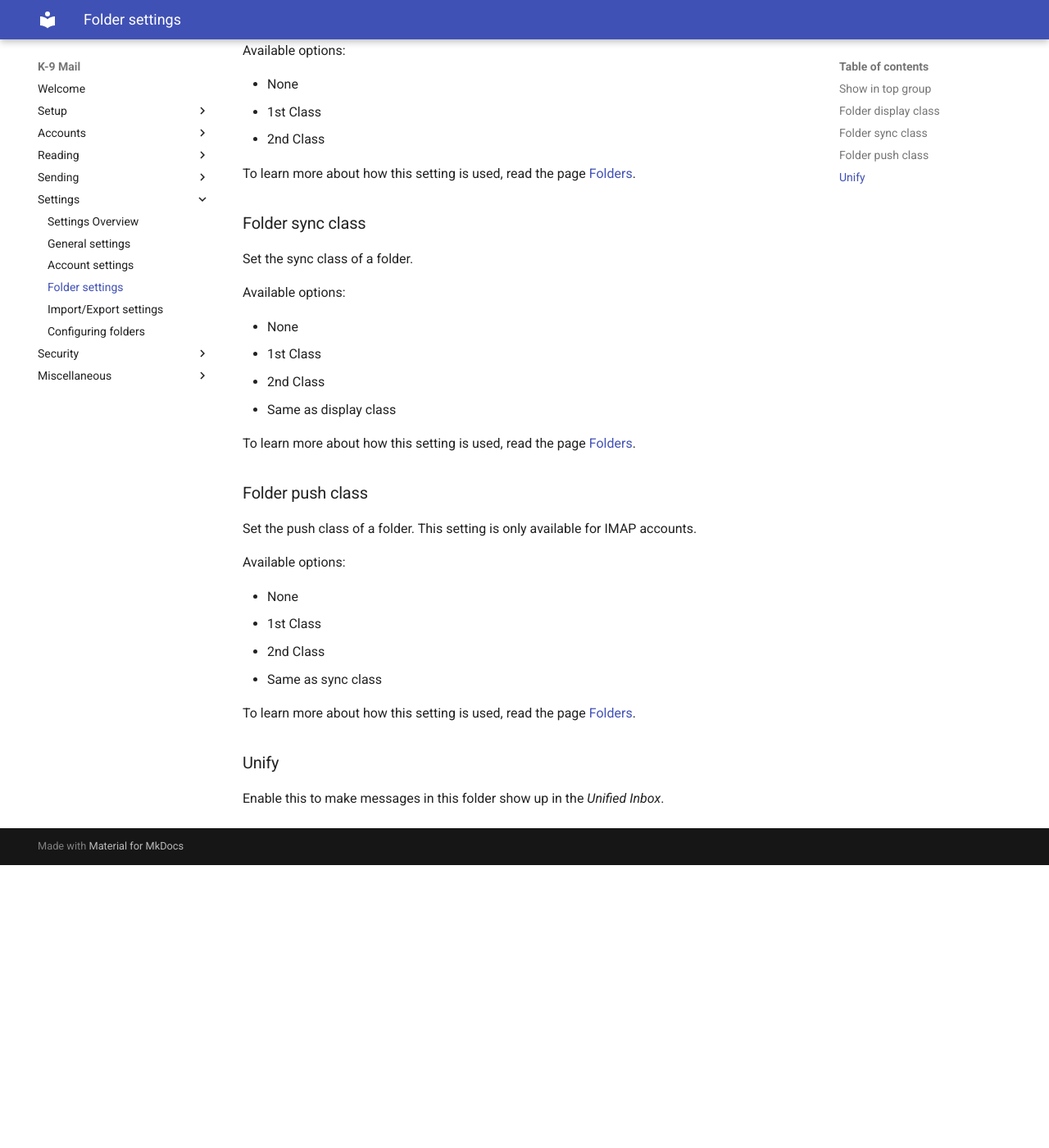
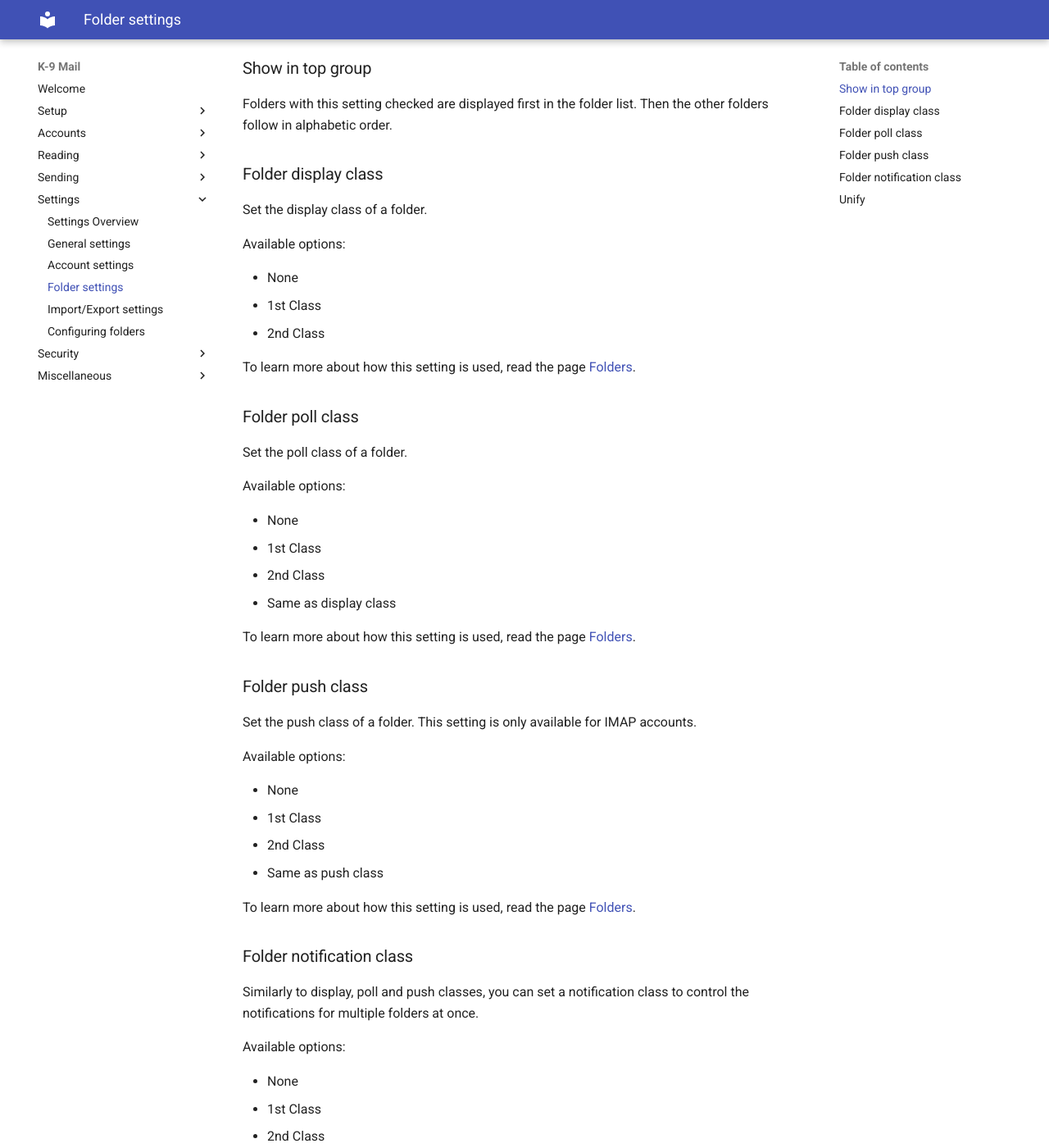
Before and after one commit to k9mail/k9mail-docs, an MkDocs documentation site: the page built from docs/en/current/settings/folder.md, in a window 1280 px wide and 1400 px high, scrolled down 431 px. Shown: the whole window at 82% size. Built offline with MkDocs 1.6.1 and Material for MkDocs 9.7.7, drawn with Linux system fonts in a browser that asks for light colours; before the commit the page ends 1486 px from its top, so only the background shows below that; some of the changed text lies outside the part shown.

Commit message:
updates for #17

```diff
--- a/docs/en/current/settings/folder.md
+++ b/docs/en/current/settings/folder.md
@@ -3,6 +3,9 @@
 With the following settings you can configure how a specific folder is displayed. Furthermore you can classify the
 folder to control if and how it should be synchronized.
 
+Folder settings for the selected account can be reached via "Manage folders", at the bottom of the drawer.
+
+![Settings](img/settings_overview.png)
 
 ### Show in top group
 Folders with this setting checked are displayed first in the folder list. Then the other folders follow in alphabetic
@@ -19,8 +22,8 @@
 
 To learn more about how this setting is used, read the page [Folders](folders.md).
 
-### Folder sync class
-Set the sync class of a folder.
+### Folder poll class
+Set the poll class of a folder.
 
 Available options:
 
@@ -39,9 +42,21 @@
 * None
 * 1st Class
 * 2nd Class
-* Same as sync class
+* Same as push class
 
 To learn more about how this setting is used, read the page [Folders](folders.md).
 
+### Folder notification class
+
+Similarly to display, poll and push classes, you can set a notification class to control the notifications
+for multiple folders at once.
+
+Available options:
+
+* None
+* 1st Class
+* 2nd Class
+* Same as push class
+
 ### Unify
 Enable this to make messages in this folder show up in the *Unified Inbox*.
```
